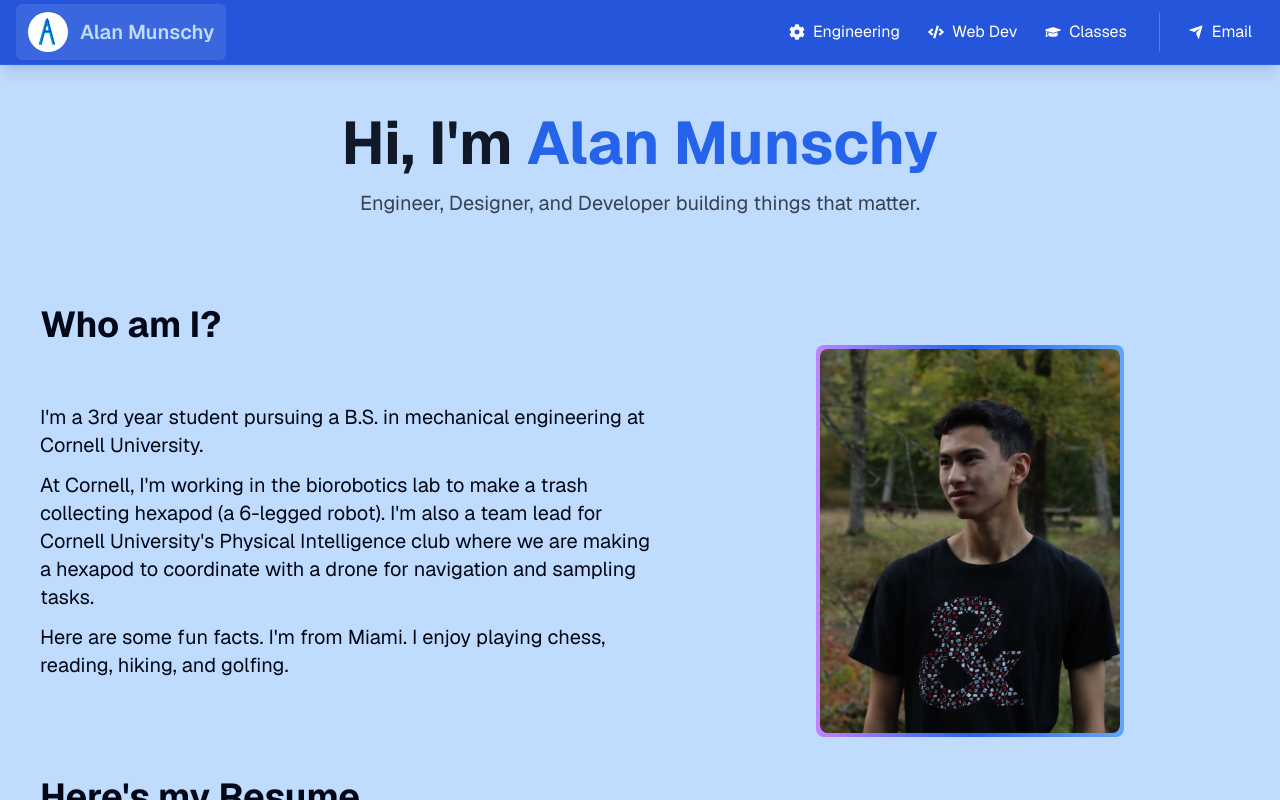
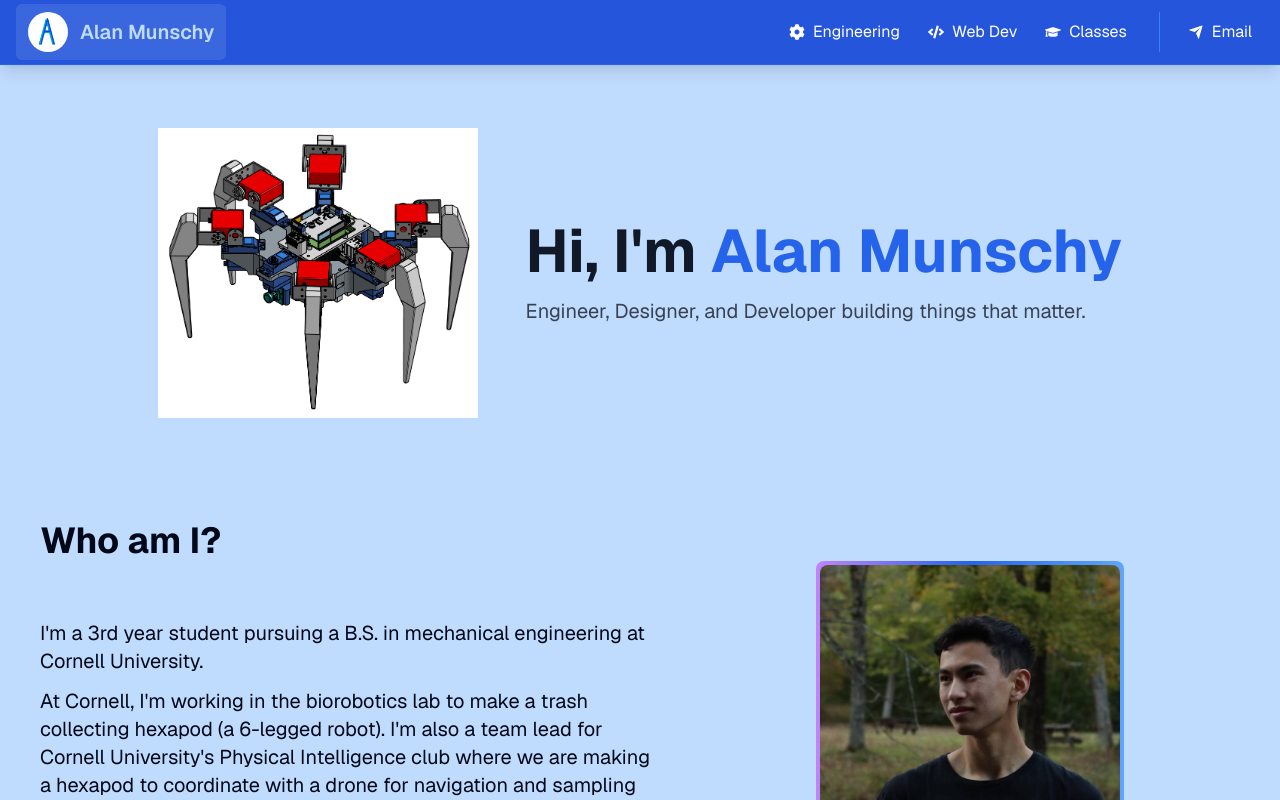
Before and after one commit to MagnetMan103/theportfolio, a Next.js app: page / in a window 1280 px wide. Shown: the top 800 px of the page. Built offline with nearby package versions, Linux system fonts and the light colour scheme.

Commit message:
added cad picture of hexapod to home page

```diff
--- a/src/app/page.tsx
+++ b/src/app/page.tsx
@@ -1,4 +1,5 @@
 import Link from "next/link";
+import Image from "next/image";
 import Header from "../components/header";
 import About from "~/components/about";
 import Footer from "~/components/footer";
@@ -37,11 +38,27 @@ export default function HomePage() {
             <Header />
 
             {/* Hero Section */}
-            <section className="container mx-auto px-4 py-12 text-center">
-                <AnimatedHeading />
-                <p className="text-xl text-gray-700 max-w-2xl mx-auto">
-                    Engineer, Designer, and Developer building things that matter.
-                </p>
+            <section className="container mx-auto px-4 py-12">
+                <div className="flex flex-col-reverse md:flex-row items-center justify-center gap-8 md:gap-12">
+                    {/* Hexapod CAD Image */}
+                    <div className="w-64 h-64 md:w-80 md:h-80 relative flex-shrink-0">
+                        <Image
+                            src="/hexapod/cad.png"
+                            alt="Hexapod CAD Design"
+                            fill
+                            className="object-contain"
+                            priority
+                        />
+                    </div>
+
+                    {/* Text Content */}
+                    <div className="text-center md:text-left">
+                        <AnimatedHeading />
+                        <p className="text-xl text-gray-700 max-w-2xl">
+                            Engineer, Designer, and Developer building things that matter.
+                        </p>
+                    </div>
+                </div>
             </section>
 
             <About />
```
Also changed, not shown: public/hexapod/cad.png (added).
